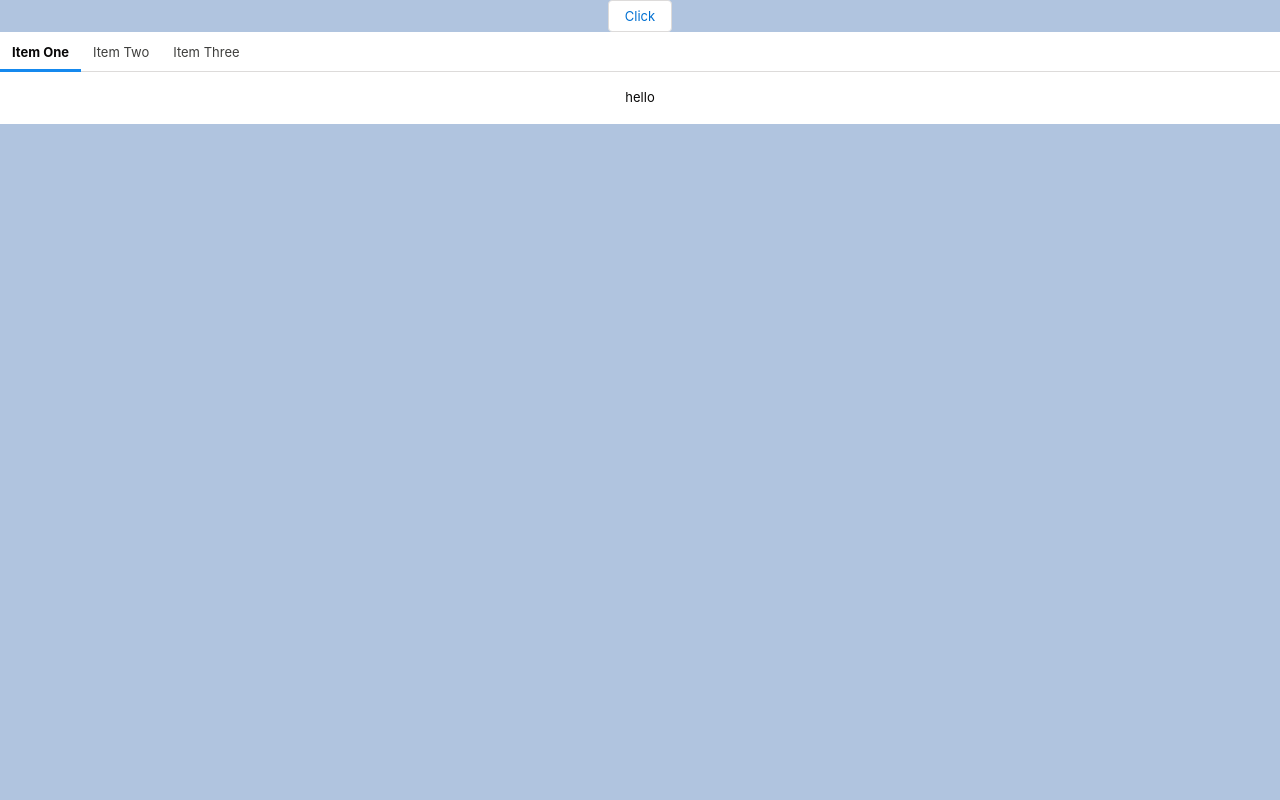
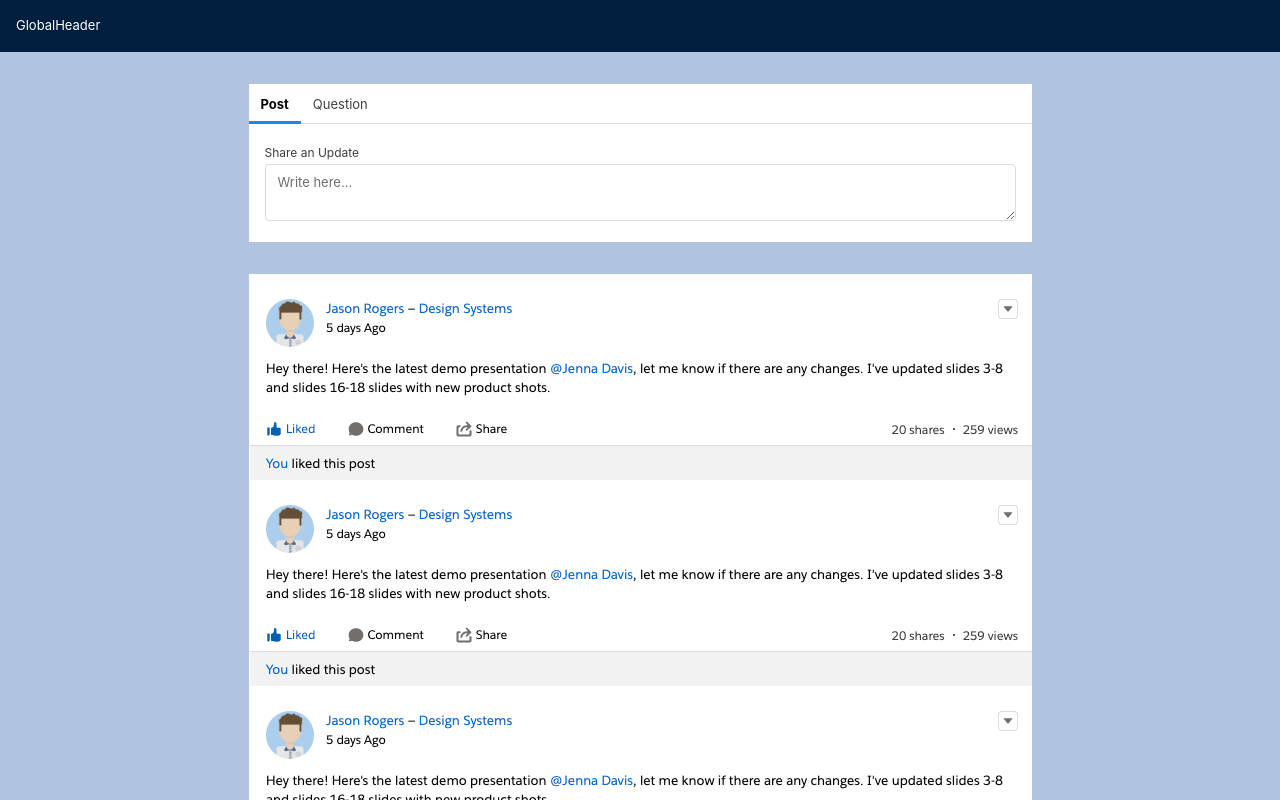
Before and after one commit to donnieberg/hackathon-dei, a React (Create React App) app: page / in a window 1280 px wide. Shown: the top 800 px of the page. Built offline with nearby package versions, Linux system fonts and the light colour scheme.

Commit message:
Add fake feed

```diff
--- a/src/App.css
+++ b/src/App.css
@@ -1,38 +1,189 @@
-.App {
-  text-align: center;
-}
+/*
+ * CUSTOM STYLES
+ */
 
-.App-logo {
-  height: 40vmin;
-  pointer-events: none;
-}
 
-@media (prefers-reduced-motion: no-preference) {
-  .App-logo {
-    animation: App-logo-spin infinite 20s linear;
-  }
-}
+/*  COLORS --------------------- */
+.bg-header { background-color: #001f3f; }
+.text-white, .text-white a { color: #ffffff; }
 
-.App-header {
-  background-color: #282c34;
-  min-height: 100vh;
-  display: flex;
-  flex-direction: column;
-  align-items: center;
-  justify-content: center;
-  font-size: calc(10px + 2vmin);
-  color: white;
-}
 
-.App-link {
-  color: #61dafb;
-}
+/*  MISC --------------------- */
+.width-tabs { width: 783px; }
+.center-horz { margin-left: auto; margin-right: auto; }
 
-@keyframes App-logo-spin {
-  from {
-    transform: rotate(0deg);
-  }
-  to {
-    transform: rotate(360deg);
-  }
-}
+
+
+/*  ============================================================================= */
+/*  ============================================================================= */
+/*
+ * UTILITY STYLES
+ */
+/*  TYPOGRAPHY --------------------- */
+.caps { text-transform: uppercase; }
+.italic { font-style:italic; }
+
+.fw-light { font-weight: 200; }
+.fw-norm { font-weight: 400; }
+.fw-bold { font-weight: 800; }
+
+.tac { text-align: center; }
+.tal { text-align: left; }
+.tar { text-align: right; }
+
+.text-plain { text-decoration: none; }
+.list-plain { padding: 0; margin: 0; list-style-type: none; }
+.list-horz li { display: inline-block; }
+
+/*  LAYOUT & DISPLAY --------------------- */
+.dn { display: none; }
+.db { display: block; }
+.dib { display: inline-block; }
+.dt { display: table; }
+.dtc { display: table-cell; }
+
+.df { display: flex; }
+.df-center { align-items: center; }
+.df-justify { justify-content: space-between; }
+.df-around { justify-content: space-around; }
+.df-start { justify-content: flex-start; }
+
+.pos-rel { position: relative; }
+.pos-abs { position: absolute; }
+.pos-fix { position: fixed; }
+.top-0 { top: 0; }
+.bot-0 { bottom: 0; }
+.left-0 { left: 0; }
+.right-0 { right: 0; }
+
+.fl { float: left; }
+.fr { float: right; }
+
+.center { margin-left: auto; margin-right: auto; }
+.a-top { vertical-align: top; }
+.a-mid { vertical-align: middle; }
+.a-bot { vertical-align: bottom; }
+.wi-full { width: 100%; }
+.ht-full { height: 100%; }
+
+.z-above { z-index: 10; }
+.z-top { z-index: 999; }
+
+
+/* SHAPES & FORM DEFAULTS ---------------------  */
+.circle { border-radius: 100%; }
+.br-s { border-radius: 6px; }
+
+
+/* BORDER WIDTHS & STYLE ---------------------*/
+.ban { border: none !important; }
+.bas { border-width: 1px; border-style: solid; }
+.bls { border-left-width: 1px; border-left-style: solid; }
+.brs { border-right-width: 1px; border-right-style: solid; }
+.bts { border-top-width: 1px; border-top-style: solid; }
+.bbs { border-bottom-width: 1px; border-bottom-style: solid; }
+.border-gray { border-color: #dddbda; }
+
+/* SPACING --------------------- */
+/* Padding */
+
+.pan  { padding: 0;      }
+.paxs { padding: .25rem; }
+.pas  { padding: .5rem;  }
+.pam  { padding: 1rem;   }
+.pal  { padding: 2rem;   }
+.pax  { padding: 4rem;   }
+
+.pln  { padding-left: 0;      }
+.plxs { padding-left: .25rem; }
+.pls  { padding-left: .5rem;  }
+.plm  { padding-left: 1rem;   }
+.pll  { padding-left: 2rem;   }
+.plx  { padding-left: 4rem;   }
+
+.prn  { padding-right: 0;      }
+.prxs { padding-right: .25rem; }
+.prs  { padding-right: .5rem;  }
+.prm  { padding-right: 1rem;   }
+.prl  { padding-right: 2rem;   }
+.prx  { padding-right: 4rem;   }
+
+.pbn  { padding-bottom: 0;      }
+.pbxs { padding-bottom: .25rem; }
+.pbs  { padding-bottom: .5rem;  }
+.pbm  { padding-bottom: 1rem;   }
+.pbl  { padding-bottom: 2rem;   }
+.pbx  { padding-bottom: 4rem;   }
+
+.ptn  { padding-top: 0;      }
+.ptxs { padding-top: .25rem; }
+.pts  { padding-top: .5rem;  }
+.ptm  { padding-top: 1rem;   }
+.ptl  { padding-top: 2rem;   }
+.ptx  { padding-top: 4rem;   }
+
+.pvn  { padding-top: 0;      padding-bottom: 0;      }
+.pvxs { padding-top: .25rem; padding-bottom: .25rem; }
+.pvs  { padding-top: .5rem;  padding-bottom: .5rem; }
+.pvm  { padding-top: 1rem;   padding-bottom: 1rem; }
+.pvl  { padding-top: 2rem;   padding-bottom: 2rem; }
+.pvx  { padding-top: 4rem;   padding-bottom: 4rem; }
+
+.phn  { padding-left: 0;      padding-right: 0;      }
+.phxs { padding-left: .25rem; padding-right: .25rem; }
+.phs  { padding-left: .5rem;  padding-right: .5rem;  }
+.phm  { padding-left: 1rem;   padding-right: 1rem;   }
+.phl  { padding-left: 2rem;   padding-right: 2rem;   }
+.phx  { padding-left: 4rem;   padding-right: 4rem;   }
+
+
+/* Margins */
+
+.man  { margin: 0;       }
+.maxs  { margin: .25rem; }
+.mas  { margin: .5rem;   }
+.mam  { margin: 1rem;    }
+.mal  { margin: 2rem;    }
+.max  { margin: 4rem;    }
+
+.mln  { margin-left: 0;      }
+.mlxs { margin-left: .25rem; }
+.mls  { margin-left: .5rem;  }
+.mlm  { margin-left: 1rem;   }
+.mll  { margin-left: 2rem;   }
+.mlx  { margin-left: 4rem;   }
+
+.mrn  { margin-right: 0;      }
+.mrxs { margin-right: .25rem; }
+.mrs  { margin-right: .5rem;  }
+.mrm  { margin-right: 1rem;   }
+.mrl  { margin-right: 2rem;   }
+.mrx  { margin-right: 4rem;   }
+
+.mbn  { margin-bottom: 0;      }
+.mbxs { margin-bottom: .25rem; }
+.mbs  { margin-bottom: .5rem;  }
+.mbm  { margin-bottom: 1rem;   }
+.mbl  { margin-bottom: 2rem;   }
+.mbx  { margin-bottom: 4rem;   }
+
+.mtn  { margin-top: 0;      }
+.mtxs { margin-top: .25rem; }
+.mts  { margin-top: .5rem;  }
+.mtm  { margin-top: 1rem;   }
+.mtl  { margin-top: 2rem;   }
+.mtx  { margin-top: 4rem;   }
+
+.mvn  { margin-top: 0;      margin-bottom: 0;      }
+.mvxs { margin-top: .25rem; margin-bottom: .25rem; }
+.mvs  { margin-top: .5rem;  margin-bottom: .5rem;  }
+.mvm  { margin-top: 1rem;   margin-bottom: 1rem;   }
+.mvl  { margin-top: 2rem;   margin-bottom: 2rem;   }
+.mvx  { margin-top: 4rem;   margin-bottom: 4rem;   }
+
+.mhn  { margin-left: 0;      margin-right: 0;        }
+.mhxs { margin-left: .25rem; margin-right: .25rem; }
+.mhs  { margin-left: .5rem;  margin-right: .5rem;  }
+.mhm  { margin-left: 1rem;   margin-right: 1rem;   }
+.mhl  { margin-left: 2rem;   margin-right: 2rem;   }
+.mhx  { margin-left: 4rem;   margin-right: 4rem;   }
--- a/src/App.js
+++ b/src/App.js
@@ -1,14 +1,29 @@
 import React from 'react';
-import logo from './logo.svg';
 import './App.css';
 
+import GlobalHeader from './components/globalHeader';
 import Tabset from './components/tabset';
+import Post from './components/post';
+import Question from './components/question';
+import FeedItem from './components/feedItem';
 
 function App() {
   return (
     <div className="App">
-      <button className="slds-button slds-button_neutral">Click </button>
-      <Tabset />
+      <GlobalHeader />
+      <div className="width-tabs center-horz">
+        <Tabset
+          tabs={[
+          <Post label="Post" />,
+          <Question label="Question" />
+          ]}
+        />
+        <FeedItem />
+        <FeedItem />
+        <FeedItem />
+        <FeedItem />
+        <FeedItem />
+      </div>
     </div>
   );
 }
--- /dev/null
+++ b/src/components/feedItem.js
@@ -0,0 +1,19 @@
+import React from 'react';
+
+class FeedItem extends React.Component {
+  constructor(props) {
+    super(props);
+    this.state = {
+    };
+  }
+
+  render() {
+    return (
+      <img src="./assets/feedItemPlaceholder.png" alt="Feed Item placeholder" />
+    );
+  }
+}
+
+FeedItem.displayName = "FeedItem";
+
+export default FeedItem;
--- /dev/null
+++ b/src/components/globalHeader.js
@@ -0,0 +1,21 @@
+import React from 'react';
+
+class GlobalHeader extends React.Component {
+  constructor(props) {
+    super(props);
+    this.state = {
+    };
+  }
+
+  render() {
+    return (
+      <header className="pam bg-header text-white">
+        GlobalHeader
+      </header>
+    );
+  }
+}
+
+GlobalHeader.displayName = "GlobalHeader";
+
+export default GlobalHeader;
--- /dev/null
+++ b/src/components/post.js
@@ -0,0 +1,24 @@
+import React from 'react';
+
+class Post extends React.Component {
+  constructor(props) {
+    super(props);
+    this.state = {
+    };
+  }
+
+  render() {
+    return (
+      <div className="slds-form-element">
+        <label className="slds-form-element__label" htmlFor="textarea-id-01">Share an Update</label>
+        <div className="slds-form-element__control">
+          <textarea id="textarea-id-01" className="slds-textarea" placeholder="Write here..."></textarea>
+        </div>
+      </div>
+    );
+  }
+}
+
+Post.displayName = "Post";
+
+export default Post;
--- /dev/null
+++ b/src/components/question.js
@@ -0,0 +1,19 @@
+import React from 'react';
+
+class Question extends React.Component {
+  constructor(props) {
+    super(props);
+    this.state = {
+    };
+  }
+
+  render() {
+    return (
+      <div>Question</div>
+    );
+  }
+}
+
+Question.displayName = "Question";
+
+export default Question;
--- a/src/components/tabPanel.js
+++ b/src/components/tabPanel.js
@@ -1,8 +1,4 @@
 import React from 'react';
-import ReactDOM from 'react-dom';
-import classnames from 'classnames';
-import PropTypes from 'prop-types';
-const propTypes = {};
 
 class TabPanel extends React.Component {
   constructor(props) {
@@ -13,7 +9,12 @@ class TabPanel extends React.Component {
 
   render() {
     return (
-      <div id="tab-default-1" className="slds-tabs_default__content slds-show" role="tabpanel" aria-labelledby="tab-default-1__item">
+      <div
+        aria-labelledby="tab-default-1__item"
+        className="slds-tabs_default__content slds-show"
+        id="tab-default-1"
+        role="tabpanel"
+      >
         {this.props.children}
       </div>
     );
@@ -21,6 +22,5 @@ class TabPanel extends React.Component {
 }
 
 TabPanel.displayName = "TabPanel";
-TabPanel.propTypes = propTypes;
 
 export default TabPanel;
--- a/src/components/tabset.js
+++ b/src/components/tabset.js
@@ -1,40 +1,56 @@
 import React from 'react';
-import ReactDOM from 'react-dom';
 import classnames from 'classnames';
-import PropTypes from 'prop-types';
-import TabPanel from './tabPanel.js';
-
-const propTypes = {};
 
 class Tabset extends React.Component {
   constructor(props) {
     super(props);
     this.state = {
+      currentTabIndex: 0
     };
+  }
+
+  renderTabPanels() {
+    return (
+      this.props.tabs.map((tab, index) => {
+        return this.state.currentTabIndex === index ? tab : null
+      })
+    )
   }
 
   render() {
     return (
-      <div className="slds-tabs_default">
+      <div className="mvl slds-tabs_default">
         <ul className="slds-tabs_default__nav" role="tablist">
-          <li className="slds-tabs_default__item slds-is-active" title="Item One" role="presentation">
-            <a className="slds-tabs_default__link" href="javascript:void(0);" role="tab" tabindex="0" aria-selected="true" aria-controls="tab-default-1" id="tab-default-1__item">Item One</a>
-          </li>
-          <li className="slds-tabs_default__item" title="Item Two" role="presentation">
-            <a className="slds-tabs_default__link" href="javascript:void(0);" role="tab" tabindex="-1" aria-selected="false" aria-controls="tab-default-2" id="tab-default-2__item">Item Two</a>
-          </li>
-          <li className="slds-tabs_default__item" title="Item Three" role="presentation">
-            <a className="slds-tabs_default__link" href="javascript:void(0);" role="tab" tabindex="-1" aria-selected="false" aria-controls="tab-default-3" id="tab-default-3__item">Item Three</a>
-          </li>
+          {this.props.tabs.map((tab, index) => {
+            return (
+            <li
+              className={classnames('slds-tabs_default__item', { 'slds-is-active': this.state.currentTabIndex === index })}
+              title="Item One"
+              role="presentation"
+            >
+                <a
+                  className="slds-tabs_default__link"
+                  role="tab"
+                  tabIndex="0"
+                  aria-selected="true"
+                  aria-controls="tab-default-1"
+                  id="tab-default-1__item"
+                >
+                  {tab.props.label}
+                </a>
+              </li>
+            )
+          })}
         </ul>
 
-        <TabPanel>hello</TabPanel>
+        <div className="pam">
+        {this.renderTabPanels()}
+        </div>
       </div>
       );
   }
 }
 
 Tabset.displayName = "Tabset";
-Tabset.propTypes = propTypes;
 
 export default Tabset;
```
Also changed, not shown: public/assets/feedItemPlaceholder.png (added).
